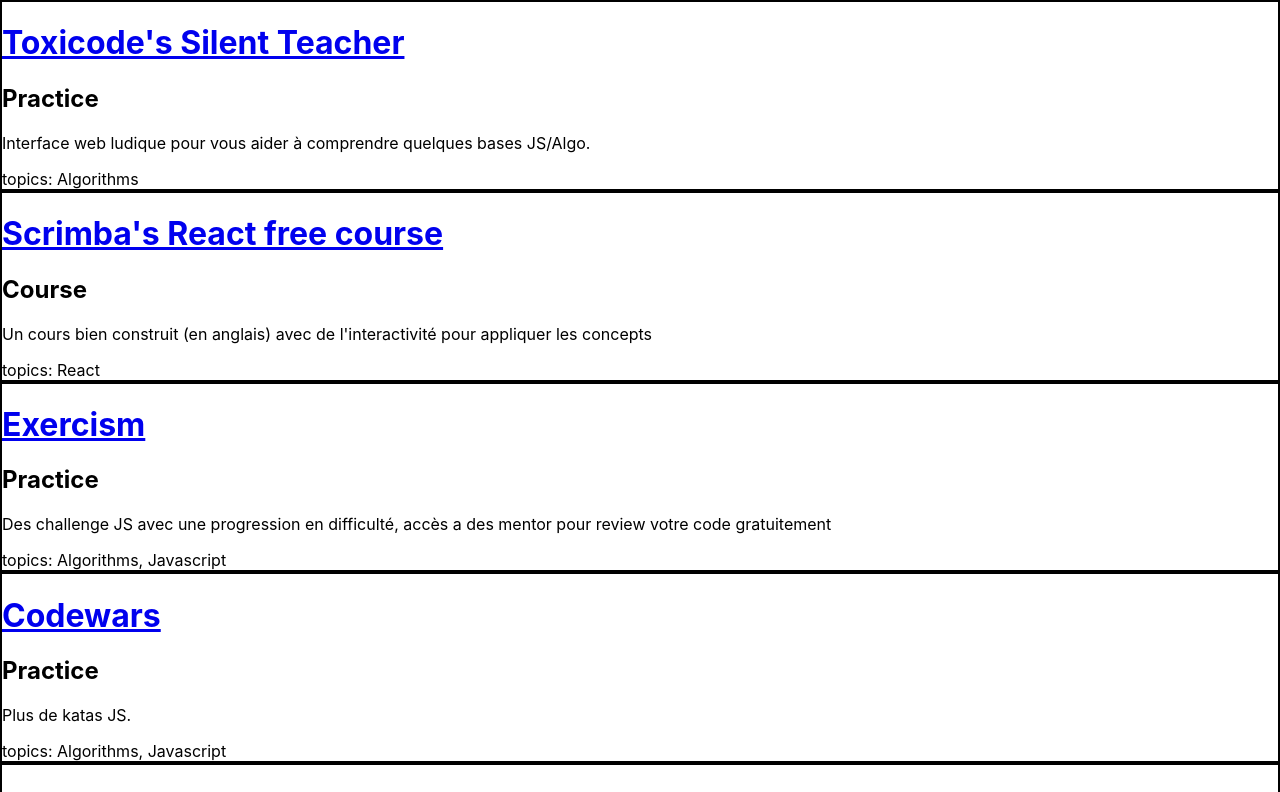
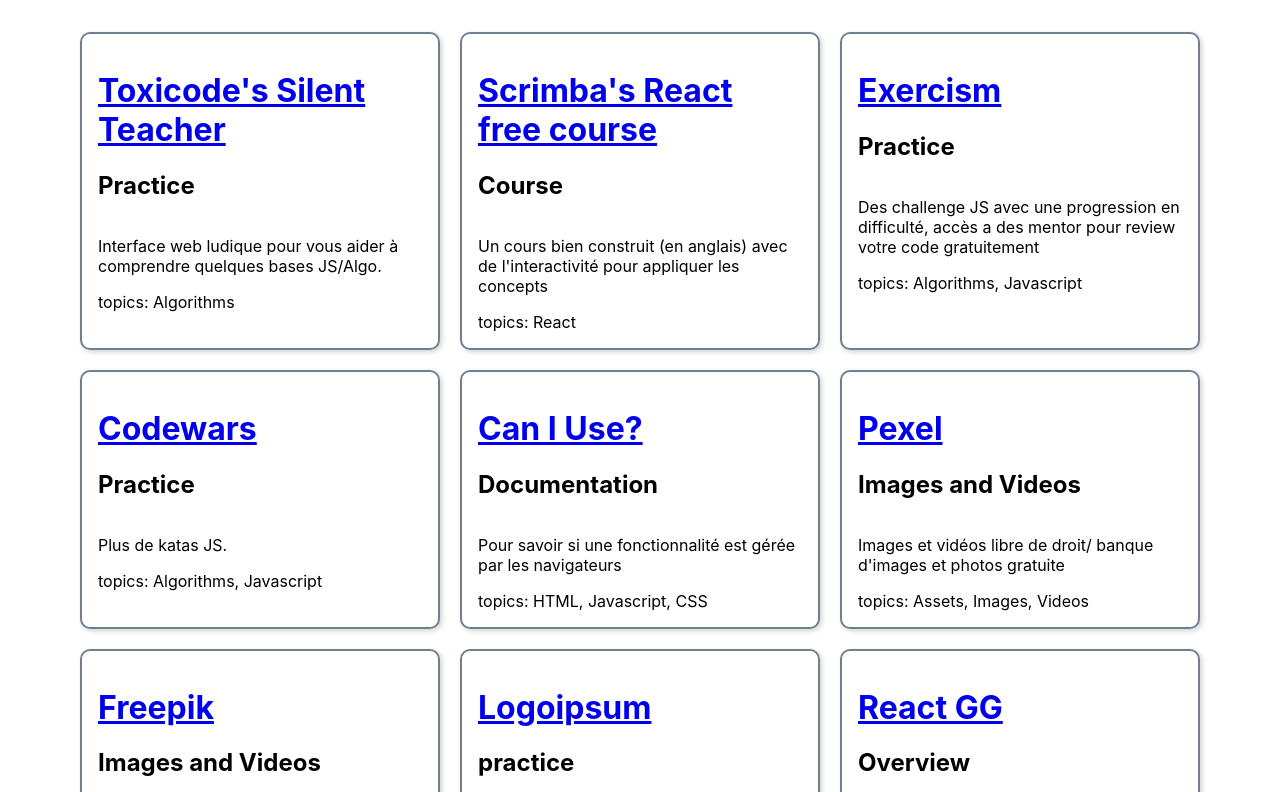
Before and after one commit to nimser/dev-dashboard, a React (Vite) app in the folder frontend/: page / in a window 1280 px wide. Shown: the top 792 px of the page. Built offline with nearby package versions, Linux system fonts and the light colour scheme.

Commit message:
Add basic styling

```diff
--- a/frontend/src/App.css
+++ b/frontend/src/App.css
@@ -1,42 +1,11 @@
-.App {
-  text-align: center;
+#root {
+  margin: 2rem auto;
+  max-width: 1200px;
 }
 
-.App-logo {
-  height: 40vmin;
-  pointer-events: none;
+main {
+  display: flex;
+  flex-wrap: wrap;
+  justify-content: center;
+  gap: 20px;
 }
-
-@media (prefers-reduced-motion: no-preference) {
-  .App-logo {
-    animation: App-logo-spin infinite 20s linear;
-  }
-}
-
-.App-header {
-  background-color: #282c34;
-  min-height: 100vh;
-  display: flex;
-  flex-direction: column;
-  align-items: center;
-  justify-content: center;
-  font-size: calc(10px + 2vmin);
-  color: white;
-}
-
-.App-link {
-  color: #61dafb;
-}
-
-@keyframes App-logo-spin {
-  from {
-    transform: rotate(0deg);
-  }
-  to {
-    transform: rotate(360deg);
-  }
-}
-
-button {
-  font-size: calc(10px + 2vmin);
-}
--- a/frontend/src/App.jsx
+++ b/frontend/src/App.jsx
@@ -4,11 +4,11 @@
 
 function App() {
   return (
-    <>
+    <main>
       {resources.map((rsc) => (
         <Card key={rsc.title} resource={rsc} />
       ))}
-    </>
+    </main>
   );
 }
 
--- a/frontend/src/components/Card.jsx
+++ b/frontend/src/components/Card.jsx
@@ -1,8 +1,9 @@
 import PropTypes from "prop-types";
+import styles from "./card.module.css";
 
 function Card({ resource }) {
   return (
-    <div style={{ border: "2px solid black" }}>
+    <div className={styles.card}>
       <header>
         <h1>
           <a href={resource.url}>{resource.title}</a>
--- /dev/null
+++ b/frontend/src/components/card.module.css
@@ -0,0 +1,14 @@
+.card {
+  border: 2px solid slateGrey;
+  box-sizing: border-box;
+  display: flex;
+  flex-direction: column;
+  padding: 1rem;
+  border-radius: 10px;
+  box-shadow: 2px 2px 5px lightGrey;
+  transition: transform 0.1s;
+  width: 360px;
+}
+.card:hover {
+  transform: scale(1.05);
+}
```
